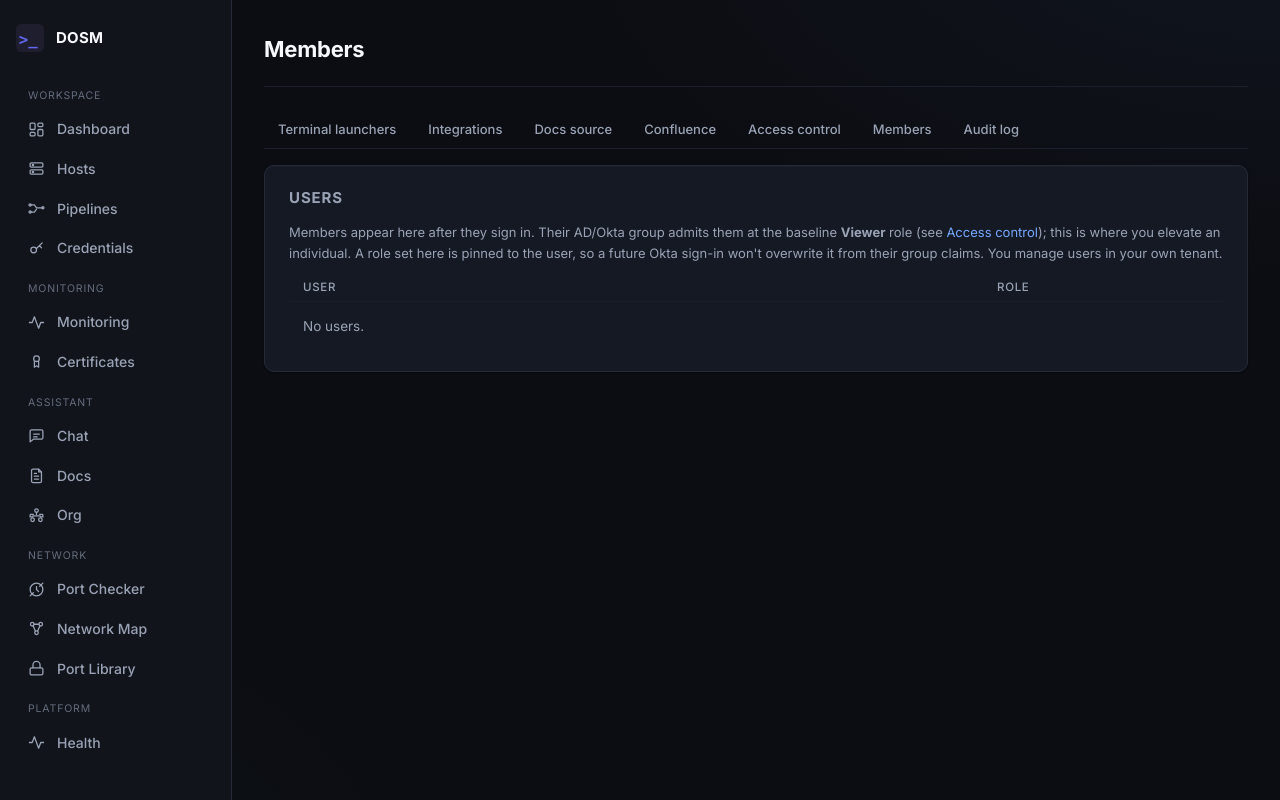
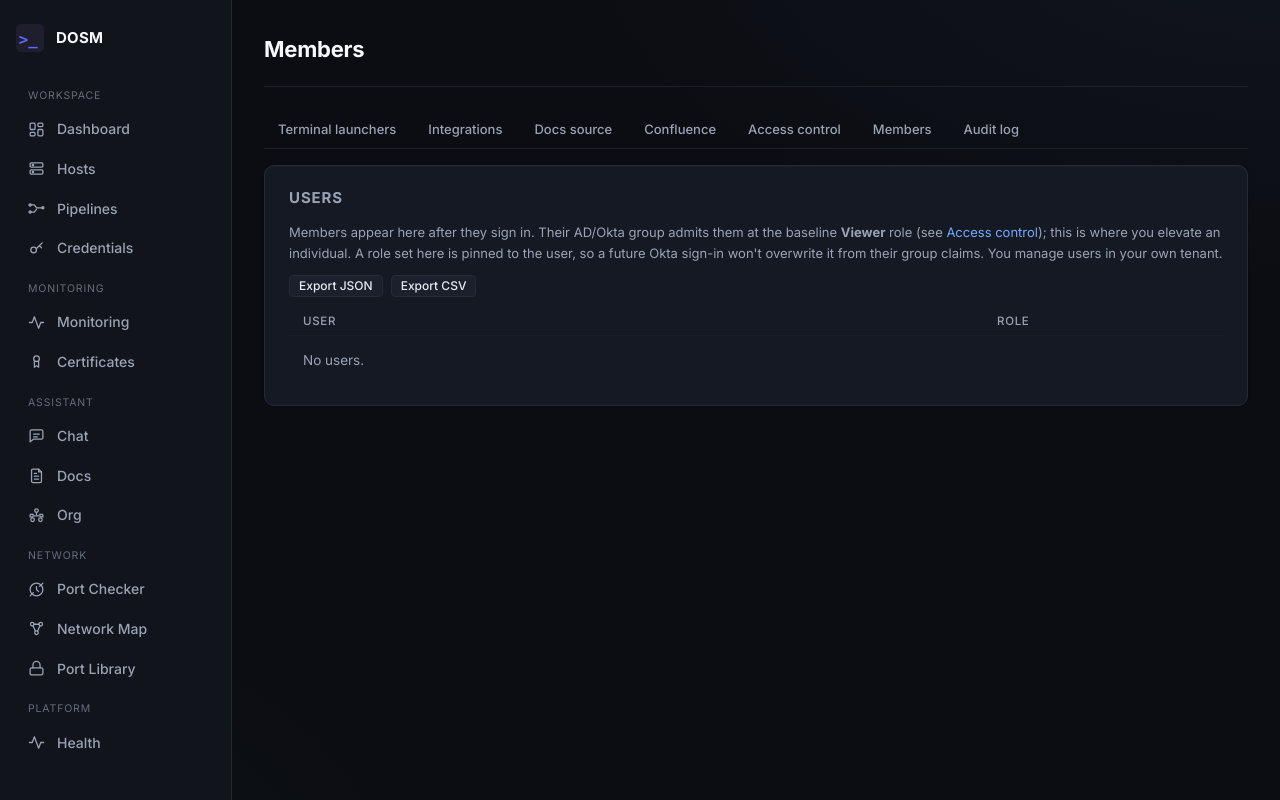
Before and after one commit to MBarc/DevOps-Suite-Manager, a FastAPI app: template dosm/web/templates/settings/members.html in a window 1280 px wide. Run offline with FastAPI, Linux system fonts and the light colour scheme; the template is opened without the code that fills it, so the values that code supplies are empty; parts of the project's set-up code (start-up, migrations or seed data) failed here and were passed over.

Commit message:
Add CSV/JSON export to the Members tab
Members (users) plus their permissions and assigned tenant can now be
exported. GET /settings/members/export.{csv,json} return a downloadable file
with username, display name, email, role, role_locked, tenant, auth provider,
active, and last login. Scope matches the Members page (a platform admin gets
every tenant; a tenant admin only their own), the routes are admin-gated, and
each export is audit-logged (members.export). Export JSON / Export CSV buttons
added above the members table.

3 new tests: CSV shape, JSON shape, and operator-forbidden (403).

Co-Authored-By: Claude Opus 4.8 <noreply@anthropic.com>

```diff
--- a/dosm/settings/routes.py
+++ b/dosm/settings/routes.py
@@ -578,6 +578,74 @@ async def members_page(
     )
 
 
+# Columns for the members export (CSV header order + JSON keys).
+_MEMBER_FIELDS = [
+    "username", "display_name", "email", "role", "role_locked",
+    "tenant", "auth_provider", "active", "last_login",
+]
+
+
+def _member_rows(db: Session, user: User, tid: int | None) -> list[dict]:
+    """Flatten the scoped member list for CSV/JSON export. Scope matches the
+    members page: a platform admin gets every tenant; a tenant admin only theirs."""
+    stmt = select(User).order_by(User.username)
+    if not is_platform_admin(user):
+        stmt = stmt.where(User.tenant_id == tid)
+    tenant_names = _tenant_names(db)
+    rows = []
+    for u in db.execute(stmt).scalars():
+        rows.append({
+            "username": u.username,
+            "display_name": u.display_name or "",
+            "email": u.email or "",
+            "role": u.role,
+            "role_locked": u.role_locked,
+            "tenant": tenant_names.get(u.tenant_id, "") if u.tenant_id else "(platform)",
+            "auth_provider": u.auth_provider,
+            "active": u.is_active,
+            "last_login": u.last_login.strftime("%Y-%m-%dT%H:%M:%SZ") if u.last_login else "",
+        })
+    return rows
+
+
+@router.get("/members/export.json", include_in_schema=False)
+async def members_export_json(
+    db: Session = Depends(get_session),
+    user: User = Depends(require_admin),
+    tid: int | None = Depends(active_tenant_id),
+):
+    rows = _member_rows(db, user, tid)
+    db.add(AuditLog(tenant_id=tid, actor_id=user.id, action="members.export",
+                    target="format:json", details=f"{len(rows)} members"))
+    db.commit()
+    return Response(
+        content=json.dumps(rows, indent=2),
+        media_type="application/json",
+        headers={"Content-Disposition": 'attachment; filename="dosm-members.json"'},
+    )
+
+
+@router.get("/members/export.csv", include_in_schema=False)
+async def members_export_csv(
+    db: Session = Depends(get_session),
+    user: User = Depends(require_admin),
+    tid: int | None = Depends(active_tenant_id),
+):
+    rows = _member_rows(db, user, tid)
+    buf = io.StringIO()
+    writer = csv.DictWriter(buf, fieldnames=_MEMBER_FIELDS)
+    writer.writeheader()
+    writer.writerows(rows)
+    db.add(AuditLog(tenant_id=tid, actor_id=user.id, action="members.export",
+                    target="format:csv", details=f"{len(rows)} members"))
+    db.commit()
+    return Response(
+        content=buf.getvalue(),
+        media_type="text/csv",
+        headers={"Content-Disposition": 'attachment; filename="dosm-members.csv"'},
+    )
+
+
 @router.post("/members/{user_id}/role", include_in_schema=False)
 async def member_set_role(
     user_id: int,
--- a/dosm/web/templates/settings/members.html
+++ b/dosm/web/templates/settings/members.html
@@ -26,6 +26,12 @@
     between tenants or grant <code>platform admin</code> (which makes them tenant-less).{% else %}
     You manage users in your own tenant.{% endif %}
   </p>
+
+  <div class="row" style="gap:8px; margin-bottom:12px">
+    <a class="btn btn-subtle btn-sm" href="/settings/members/export.json">Export JSON</a>
+    <a class="btn btn-subtle btn-sm" href="/settings/members/export.csv">Export CSV</a>
+  </div>
+
   <table class="data">
     <thead><tr>
       <th>User</th>
```
Also changed, not shown: tests/test_rbac_settings.py (+25 -0 lines).
